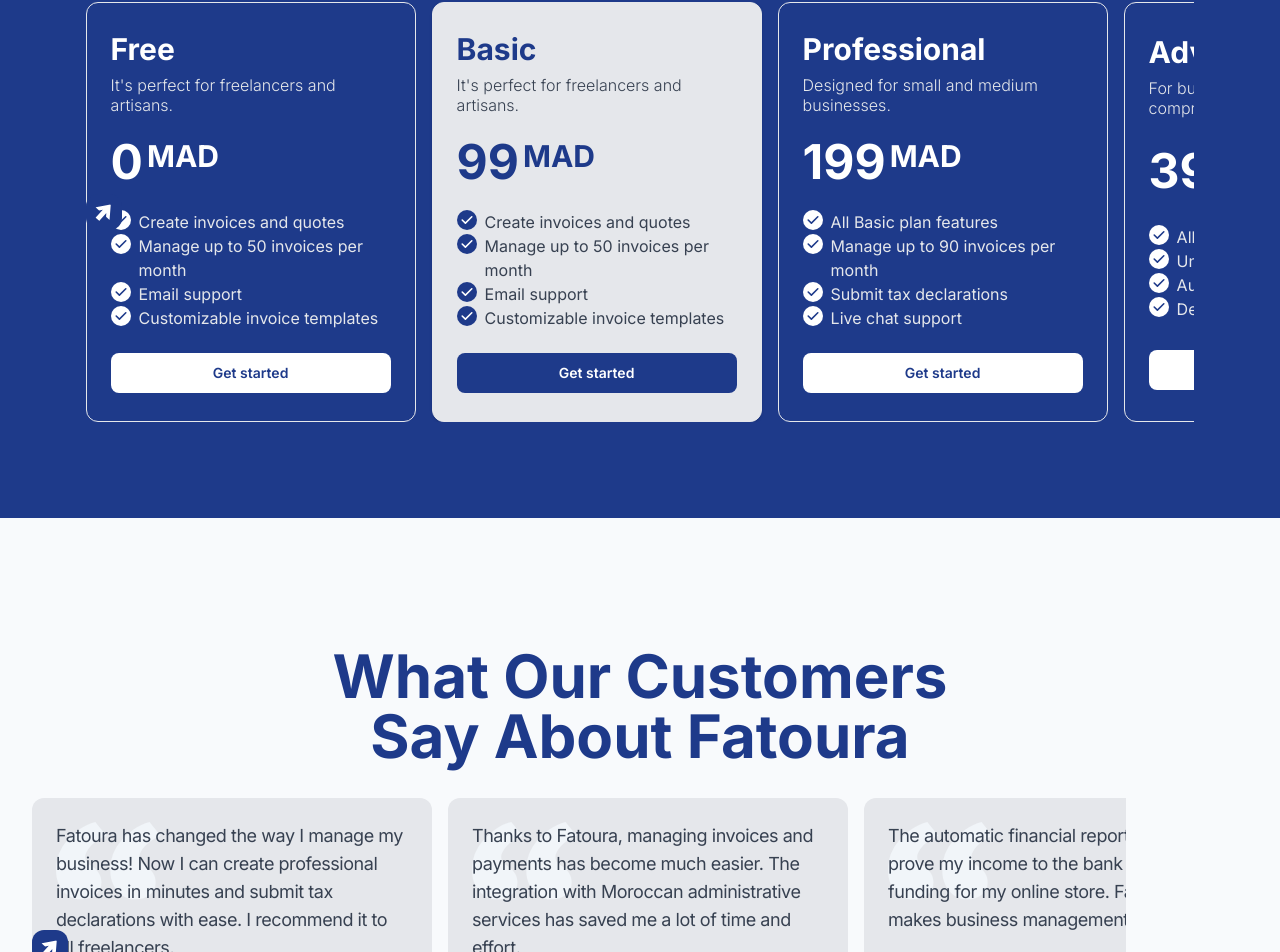
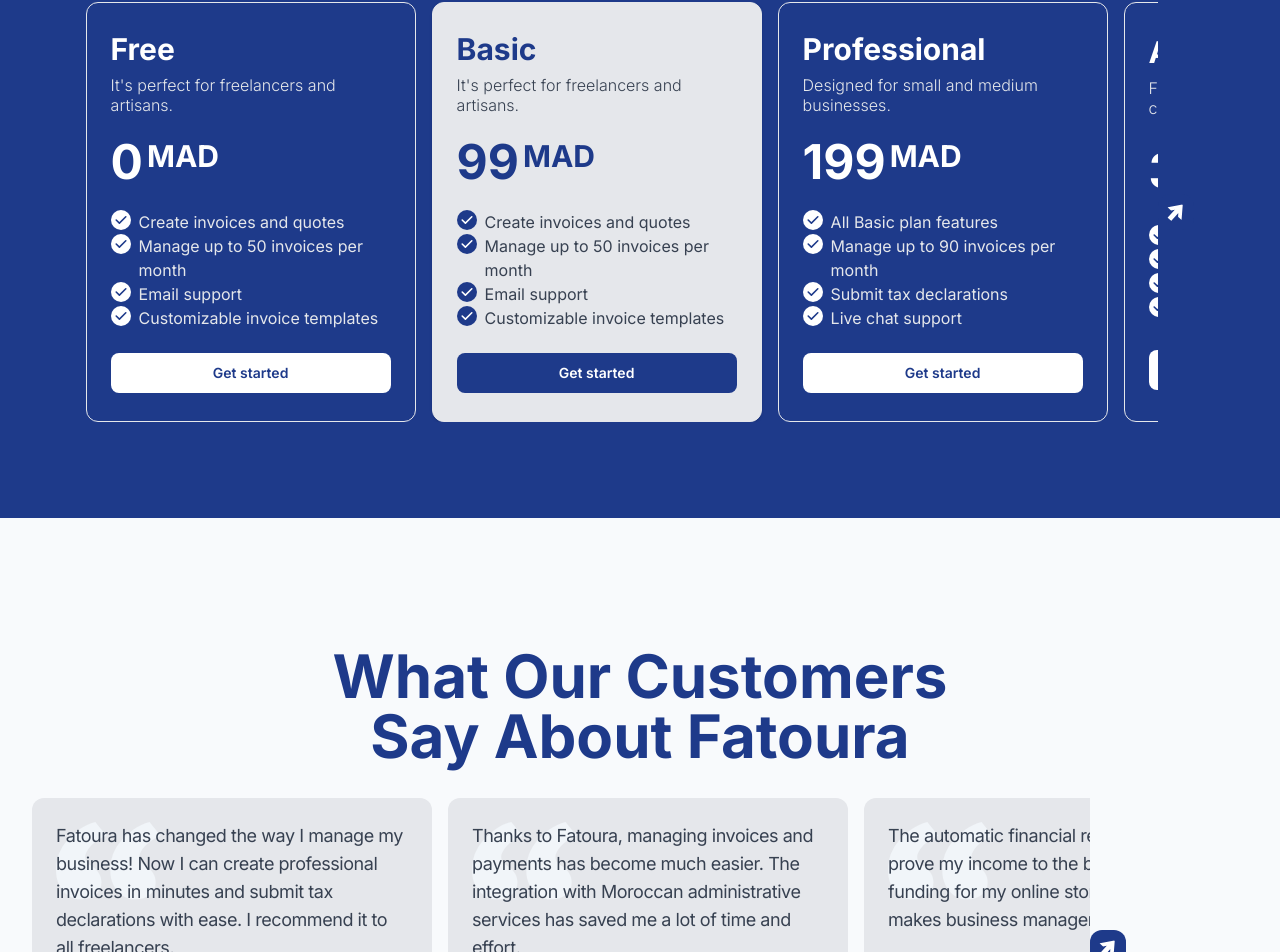
Before and after one commit to elkhattaby0/Fatoura, a Next.js app: page /public/home in a window 1280 px wide. Shown: the part 3456-4408 px from the top of the page. Built offline with nearby package versions, Linux system fonts and the light colour scheme.

Commit message:
27-02-2025 10:50

```diff
--- a/src/app/public/home/sections/cardPrice.tsx
+++ b/src/app/public/home/sections/cardPrice.tsx
@@ -38,11 +38,11 @@
         scrollRef.current.scrollBy({ left: direction === "left" ? -scrollAmount : scrollAmount, behavior: "smooth" });
     };
     return (
-        <div className="relative w-[90%] max-md:w-[90%] h-full flex items-center">
+        <div className="relative w-[90%] max-md:w-full h-full flex items-center">
             {canScrollLeft && (
                 <button
                 onClick={() => handleScroll("left")}
-                className="absolute left-[-33] max-md:left-[-15] p-2 z-10 bg-darkBlue hover:bg-skyBlue text-lightGray h-fit rounded-xl hover:shadow-xl group outline-none"
+                className="p-2 bg-darkBlue hover:bg-skyBlue text-lightGray h-fit rounded-xl hover:shadow-xl group outline-none"
             >
                 <svg className="size-5 rotate-45 group-hover:rotate-0" fill="#ffffff" version="1.1" id="Capa_1" xmlns="http://www.w3.org/2000/svg"  width="100%" height="100%" viewBox="0 0 550.354 550.354"><g id="SVGRepo_bgCarrier" strokeWidth="0"></g><g id="SVGRepo_tracerCarrier" strokeLinecap="round" stroke-linejoin="round"></g><g id="SVGRepo_iconCarrier"> <g> <g> <path d="M541.169,208.807H261.295c-5.07,0-5.906-2.484-1.87-5.551l68.373-51.919c4.039-3.066,7.311-9.66,7.311-14.73V25.578 c0-5.07-3.269-6.689-7.301-3.614L3.025,269.61c-4.033,3.075-4.033,8.057,0,11.132L327.811,528.39 c4.033,3.076,7.301,1.457,7.301-3.613V413.748c0-5.07-3.274-11.665-7.311-14.73l-68.372-51.919 c-4.04-3.066-3.201-5.551,1.87-5.551h279.876c5.07,0,9.18-4.11,9.18-9.181V217.988 C550.349,212.917,546.239,208.807,541.169,208.807z"></path> </g> </g> </g></svg>
             </button>
@@ -52,7 +52,7 @@
                 {data.map(n => (
                     <div
                     key={n.id}
-                    className={`cursor-pointer border border-lightGray rounded-xl py-4 px-6 h-[420px] w-80 min-w-[330px] max-mf:w-full flex flex-col justify-around hover:shadow ${n.type === "Basic" ? "bg-lightGray shadow" : "bg-dakBlue"}`}
+                    className={`cursor-pointer border border-lightGray rounded-xl py-4 px-6 h-[420px] w-80 min-w-[330px] max-md:w-full flex flex-col justify-around hover:shadow ${n.type === "Basic" ? "bg-lightGray shadow" : "bg-dakBlue"}`}
                 >
                     <div>
                         <h2
@@ -108,7 +108,7 @@
             {canScrollRight && (
                 <button
                 onClick={() => handleScroll("right")}
-                className="absolute right-[-33] max-md:right-[-15] p-2 z-10 bg-darkBlue hover:bg-skyBlue text-lightGray h-fit rounded-xl hover:shadow-xl group outline-none"
+                className="p-2 bg-darkBlue hover:bg-skyBlue text-lightGray h-fit rounded-xl hover:shadow-xl group outline-none"
             >
                 <svg className="size-5 rotate-[40rad] group-hover:-rotate-180" fill="#ffffff" version="1.1" id="Capa_1" xmlns="http://www.w3.org/2000/svg"  width="100%" height="100%" viewBox="0 0 550.354 550.354"><g id="SVGRepo_bgCarrier" strokeWidth="0"></g><g id="SVGRepo_tracerCarrier" strokeLinecap="round" stroke-linejoin="round"></g><g id="SVGRepo_iconCarrier"> <g> <g> <path d="M541.169,208.807H261.295c-5.07,0-5.906-2.484-1.87-5.551l68.373-51.919c4.039-3.066,7.311-9.66,7.311-14.73V25.578 c0-5.07-3.269-6.689-7.301-3.614L3.025,269.61c-4.033,3.075-4.033,8.057,0,11.132L327.811,528.39 c4.033,3.076,7.301,1.457,7.301-3.613V413.748c0-5.07-3.274-11.665-7.311-14.73l-68.372-51.919 c-4.04-3.066-3.201-5.551,1.87-5.551h279.876c5.07,0,9.18-4.11,9.18-9.181V217.988 C550.349,212.917,546.239,208.807,541.169,208.807z"></path> </g> </g> </g></svg>
             </button>
--- a/src/app/public/home/sections/testimonials.tsx
+++ b/src/app/public/home/sections/testimonials.tsx
@@ -38,7 +38,7 @@
 
     const ClientFeedback: React.FC<clientFeedbackProps> = ({id, msg, name, img}) => {
         return (
-            <div key={id}  className="w-full min-w-[400px] bg-lightGray h-[300px] rounded-xl">
+            <div key={id}  className="w-full min-w-[400px] max-md:w-full bg-lightGray h-[300px] rounded-xl">
                 <ul className="flex flex-col gap-y-6 sm:gap-y-8 h-full " key={id}>
                 <li className="h-full ">
                     <figure className="relative flex flex-col justify-between h-full p-6">
@@ -93,11 +93,11 @@
                 <div className="mx-auto max-w-2xl md:text-center">
                     <h2 className="font-bold text-darkBlue text-3xl leading-[1.1] sm:text-3xl md:text-6xl">{dt.title}</h2>
                 </div>
-                <div className="relative w-[90%] max-md:w-[90%] h-full flex items-center mt-8">
+                <div className="relative w-[90%] max-md:w-[100%] h-full flex items-center mt-8">
                         {canScrollLeft && (
                             <button
                                 onClick={() => handleScroll("left")}
-                                className="absolute left-[-33] max-md:left-[-15] p-2 z-10 bg-darkBlue hover:bg-skyBlue text-lightGray h-fit rounded-xl hover:shadow-xl group outline-none"
+                                className="p-2 bg-darkBlue hover:bg-skyBlue text-lightGray h-fit rounded-xl hover:shadow-xl group outline-none"
                             >
                                 <svg className="size-5 rotate-45 group-hover:rotate-0" fill="#ffffff" version="1.1" id="Capa_1" xmlns="http://www.w3.org/2000/svg"  width="100%" height="100%" viewBox="0 0 550.354 550.354"><g id="SVGRepo_bgCarrier" strokeWidth="0"></g><g id="SVGRepo_tracerCarrier" strokeLinecap="round" stroke-linejoin="round"></g><g id="SVGRepo_iconCarrier"> <g> <g> <path d="M541.169,208.807H261.295c-5.07,0-5.906-2.484-1.87-5.551l68.373-51.919c4.039-3.066,7.311-9.66,7.311-14.73V25.578 c0-5.07-3.269-6.689-7.301-3.614L3.025,269.61c-4.033,3.075-4.033,8.057,0,11.132L327.811,528.39 c4.033,3.076,7.301,1.457,7.301-3.613V413.748c0-5.07-3.274-11.665-7.311-14.73l-68.372-51.919 c-4.04-3.066-3.201-5.551,1.87-5.551h279.876c5.07,0,9.18-4.11,9.18-9.181V217.988 C550.349,212.917,546.239,208.807,541.169,208.807z"></path> </g> </g> </g></svg>
                             </button>
@@ -114,7 +114,7 @@
                     {canScrollRight && (
                         <button
                             onClick={() => handleScroll("right")}
-                            className="absolute right-[-33] max-md:right-[-15] p-2 z-10 bg-darkBlue hover:bg-skyBlue text-lightGray h-fit rounded-xl hover:shadow-xl group outline-none"
+                            className="p-2 bg-darkBlue hover:bg-skyBlue text-lightGray h-fit rounded-xl hover:shadow-xl group outline-none"
                         >
                             <svg className="size-5 rotate-[40rad] group-hover:-rotate-180" fill="#ffffff" version="1.1" id="Capa_1" xmlns="http://www.w3.org/2000/svg"  width="100%" height="100%" viewBox="0 0 550.354 550.354"><g id="SVGRepo_bgCarrier" strokeWidth="0"></g><g id="SVGRepo_tracerCarrier" strokeLinecap="round" stroke-linejoin="round"></g><g id="SVGRepo_iconCarrier"> <g> <g> <path d="M541.169,208.807H261.295c-5.07,0-5.906-2.484-1.87-5.551l68.373-51.919c4.039-3.066,7.311-9.66,7.311-14.73V25.578 c0-5.07-3.269-6.689-7.301-3.614L3.025,269.61c-4.033,3.075-4.033,8.057,0,11.132L327.811,528.39 c4.033,3.076,7.301,1.457,7.301-3.613V413.748c0-5.07-3.274-11.665-7.311-14.73l-68.372-51.919 c-4.04-3.066-3.201-5.551,1.87-5.551h279.876c5.07,0,9.18-4.11,9.18-9.181V217.988 C550.349,212.917,546.239,208.807,541.169,208.807z"></path> </g> </g> </g></svg>
                         </button>
```
